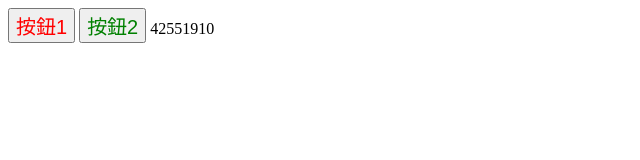
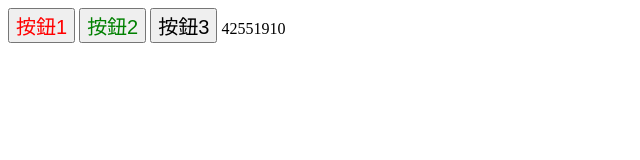
Before and after one commit to a41118141/t1, a plain HTML site: page index.html in a window 1280 px wide. Shown: the whole page, without its empty margins (0-640 px from the left). Drawn offline with Linux system fonts and the light colour scheme.

Commit message:
Update index.html

```diff
--- a/index.html
+++ b/index.html
@@ -5,11 +5,13 @@
     <style>
       #btn1 {font-size: 20px; color: red;}		/*ID選擇器*/
       #btn2 {font-size: 20px; color: green;}	/*ID選擇器*/
+      #btn3 {font-size: 20px; color: bule;}	/*ID選擇器*/
     </style>
   </head>
   <body>
     <button id="btn1">按鈕1</button>
     <button id="btn2">按鈕2</button>
+    <button id="btn3">按鈕3</button>
   </body>
 </html>
 42551910
```
